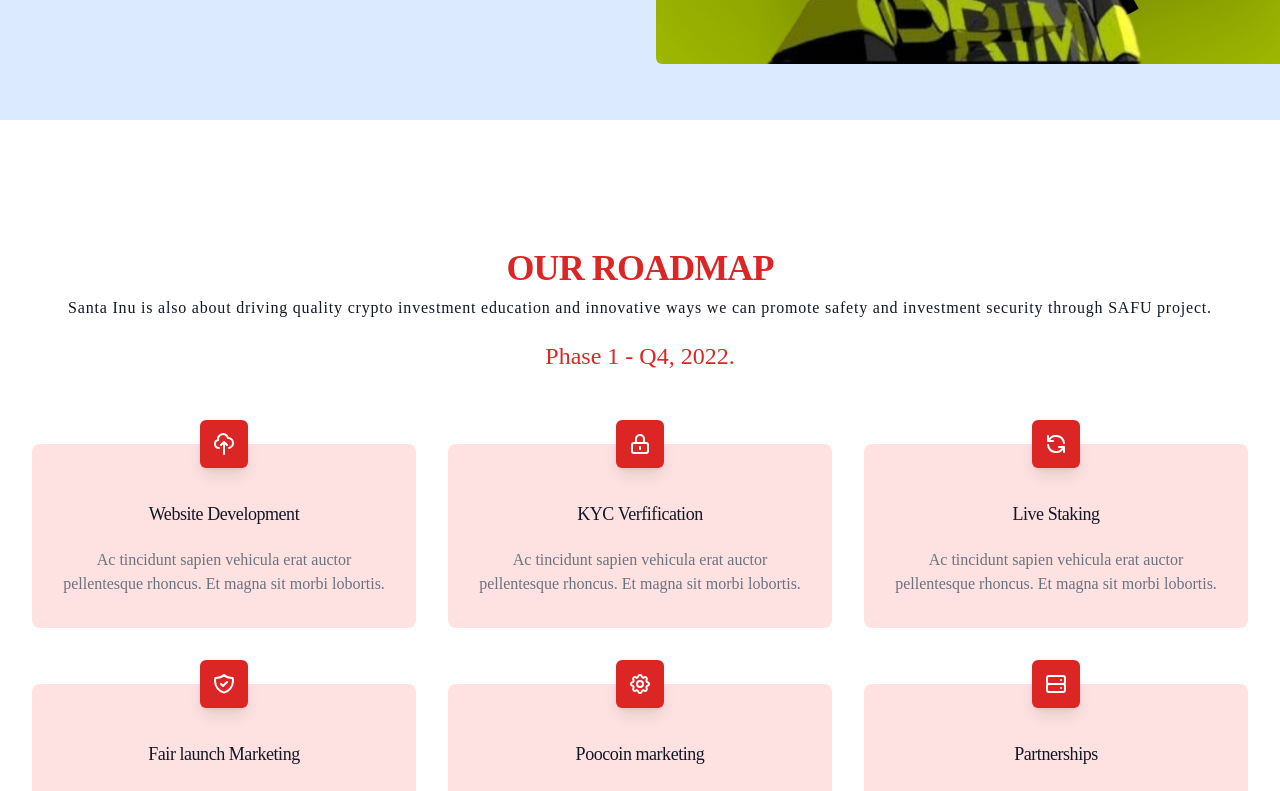
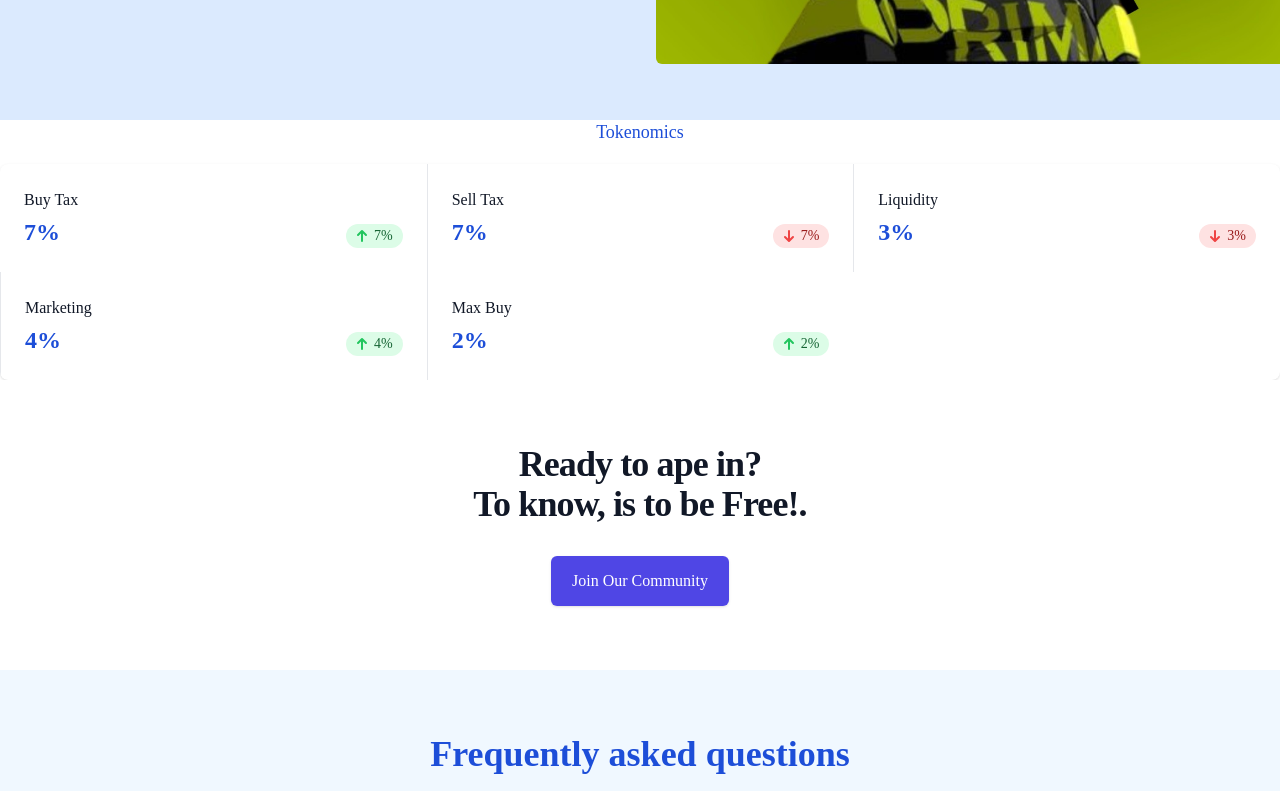
Before and after one commit to Elishaokon13/Degen-Project, a React (Create React App) app: page / in a window 1280 px wide. Shown: the part 680-1471 px from the top of the page. Built offline with nearby package versions, Linux system fonts and the light colour scheme.

Commit message:
Update App.js

```diff
--- a/src/App.js
+++ b/src/App.js
@@ -3,7 +3,7 @@
 import Tokenomics from './components/Tokenomics';
 import Footer from './components/Footer';
 import Hero from './components/Hero';
-// import Navbar from './components/Navbar';
+import CTA from './components/CTA';
 // import Subscribe from './components/Subscribe';
 import Features from './components/Features'
 
@@ -12,8 +12,10 @@
     <div>
         {/* <Navbar /> */}
         <Hero />
-        <Features />
+        {/* <Features /> */}
+
         <Tokenomics />
+        <CTA />
         <Faq />
         <Footer />
     </div>
```
